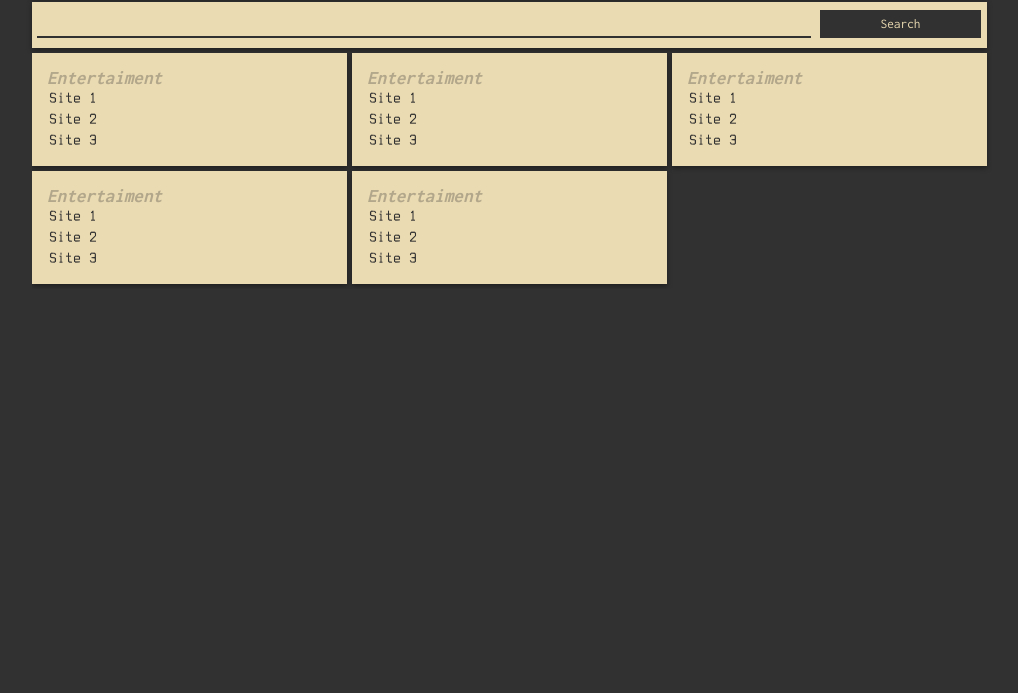
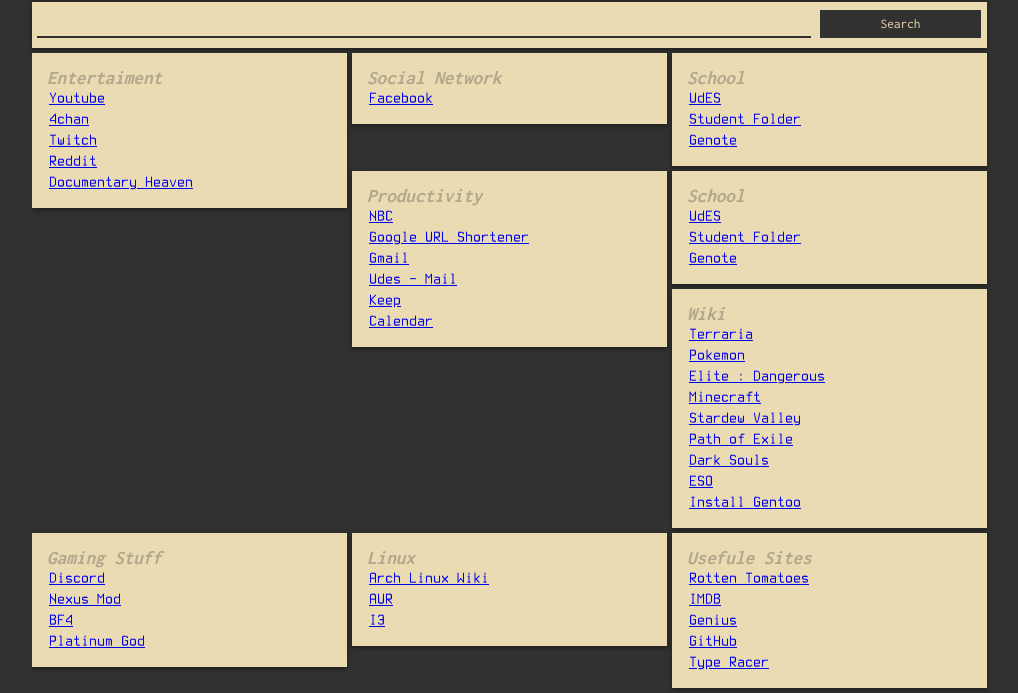
Before and after one commit to Chabam/Start-Page, a plain HTML site: page default.html in a window 1280 px wide. Shown: the part 246-939 px from the top of the page, without its empty margins (128-1146 px from the left). Before the commit the page ends 800 px from the top, so only its background shows below. Drawn offline with Linux system fonts and the light colour scheme.

Commit message:
Added sites

```diff
--- a/default.html
+++ b/default.html
@@ -20,36 +20,71 @@
             <div class="site-container">
                 <ul class="site-list">
                     <li class="title">Entertaiment</li>
-                    <li><a>Site 1</a></li>
-                    <li><a>Site 2</a></li>
-                    <li><a>Site 3</a></li>
+                    <li><a href="http://www.youtube.com/feed/subscriptions/u">Youtube</a></li>
+                    <li><a href="http://www.4chan.org/">4chan</a></li>
+                    <li><a href="http://www.twitch.tv/">Twitch</a></li>
+					<li><a href="http://www.reddit.com/">Reddit</a></li>
+					<li><a href="http://documentaryheaven.com/">Documentary Heaven</a></li>
                 </ul>
                 <ul class="site-list">
-                    <li class="title">Entertaiment</li>
-                    <li><a>Site 1</a></li>
-                    <li><a>Site 2</a></li>
-                    <li><a>Site 3</a></li>
+                    <li class="title">Social Network</li>
+                    <li><a href="http://www.facebook.com/">Facebook</a></li>
                 </ul>
                 <ul class="site-list">
-                    <li class="title">Entertaiment</li>
-                    <li><a>Site 1</a></li>
-                    <li><a>Site 2</a></li>
-                    <li><a>Site 3</a></li>
+                    <li class="title">School</li>
+                    <li><a href="http://www.usherbrooke.ca/">UdES</a></li>
+                    <li><a href="https://www.usherbrooke.ca/helios/lib880/dosetu/menu_offert.htm">Student Folder</a></li>
+                    <li><a href="https://www.usherbrooke.ca/genote/application/etudiant/cours.php">Genote</a></li>
                 </ul>
-                <ul class="site-list">
-                    <li class="title">Entertaiment</li>
-                    <li><a>Site 1</a></li>
-                    <li><a>Site 2</a></li>
-                    <li><a>Site 3</a></li>
+				<ul class="site-list">
+                    <li class="title">Productivity</li>
+                    <li><a href="https://bvi.bnc.ca/auth/Login?GAREASONCODE=-1&GARESOURCEID=SbipBncB&GAURI=https://bvi.bnc.ca/bnc/page%3FaliasDispatcher%3Dstartup">NBC</a></li>
+                    <li><a href="https://goo.gl/">Google URL Shortener</a></li>
+                    <li><a href="https://mail.google.com/mail/u/0/#inbox">Gmail</a></li>
+					<li><a href="https://outlook.office365.com/owa/?realm=usherbrooke.ca">Udes - Mail</a></li>
+					<li><a href="https://keep.google.com/#home">Keep</a></li>
+					<li><a href="https://calendar.google.com/calendar/render#main_7">Calendar</a></li>
                 </ul>
-                <ul class="site-list">
-                    <li class="title">Entertaiment</li>
-                    <li><a>Site 1</a></li>
-                    <li><a>Site 2</a></li>
-                    <li><a>Site 3</a></li>
+				<ul class="site-list">
+                    <li class="title">School</li>
+                    <li><a href="http://www.usherbrooke.ca/">UdES</a></li>
+                    <li><a href="https://www.usherbrooke.ca/helios/lib880/dosetu/menu_offert.htm">Student Folder</a></li>
+                    <li><a href="https://www.usherbrooke.ca/genote/application/etudiant/cours.php">Genote</a></li>
+                </ul>
+				<ul class="site-list">
+                    <li class="title">Wiki</li>
+                    <li><a href="http://terraria.gamepedia.com/Terraria_Wiki">Terraria</a></li>
+                    <li><a href="http://bulbapedia.bulbagarden.net/wiki/Main_Page">Pokemon</a></li>
+                    <li><a href="http://elite-dangerous.wikia.com/wiki/Elite_Dangerous_Wiki">Elite : Dangerous</a></li>
+					<li><a href="http://www.minecraftwiki.net/wiki/Minecraft_Wiki">Minecraft</a></li>
+					<li><a href="http://stardewvalleywiki.com/Stardew_Valley_Wiki">Stardew Valley</a></li>
+					<li><a href="http://pathofexile.gamepedia.com/Path_of_Exile_Wiki">Path of Exile</a></li>
+					<li><a href="http://darksouls.wikia.com/wiki/Dark_Souls_Wiki">Dark Souls</a></li>
+					<li><a href="http://elderscrolls.wikia.com/wiki/The_Elder_Scrolls_Wiki">ESO</a></li>
+					<li><a href="https://wiki.installgentoo.com/index.php/Main_Page">Install Gentoo</a></li>
+                </ul>
+				<ul class="site-list">
+                    <li class="title">Gaming Stuff</li>
+                    <li><a href="https://discordapp.com/channels/@me">Discord</a></li>
+                    <li><a href="http://www.nexusmods.com/games/?">Nexus Mod</a></li>
+                    <li><a href="http://battlelog.battlefield.com/bf4/">BF4</a></li>
+					<li><a href="http://platinumgod.co.uk/">Platinum God</a></li>
+                </ul>
+				<ul class="site-list">
+                    <li class="title">Linux</li>
+                    <li><a href="https://wiki.archlinux.org/">Arch Linux Wiki</a></li>
+                    <li><a href="https://aur.archlinux.org/">AUR</a></li>
+					<li><a href="http://i3wm.org/docs/userguide.html">I3</a></li>
+				</ul>
+				<ul class="site-list">
+                    <li class="title">Usefule Sites</li>
+                    <li><a href="http://www.rottentomatoes.com/">Rotten Tomatoes</a></li>
+                    <li><a href="http://www.imdb.com/">IMDB</a></li>
+					<li><a href="http://genius.com/">Genius</a></li>
+					<li><a href="https://github.com/">GitHub</a></li>
+					<li><a href="http://www.typingtest.com/">Type Racer</a></li>
                 </ul>
             </div>
-
         </div>
     </body>
 </html>
```
